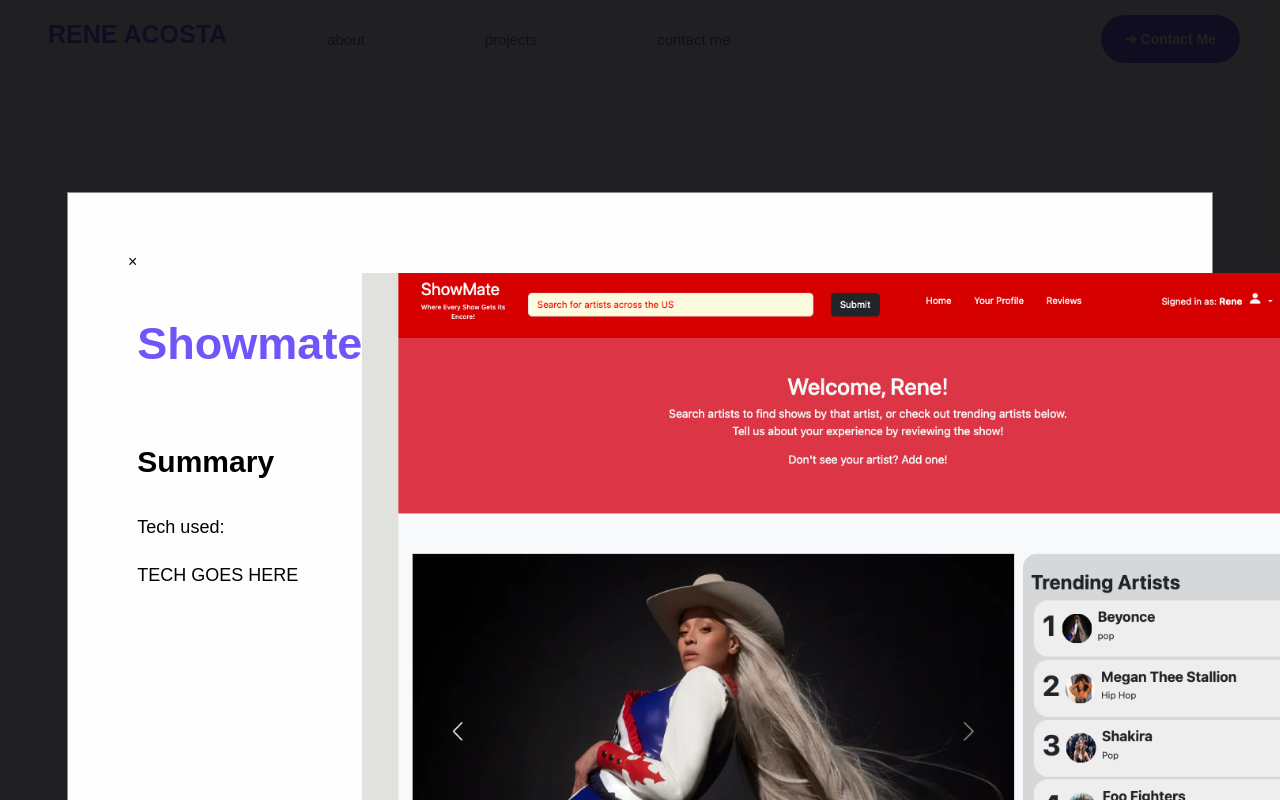
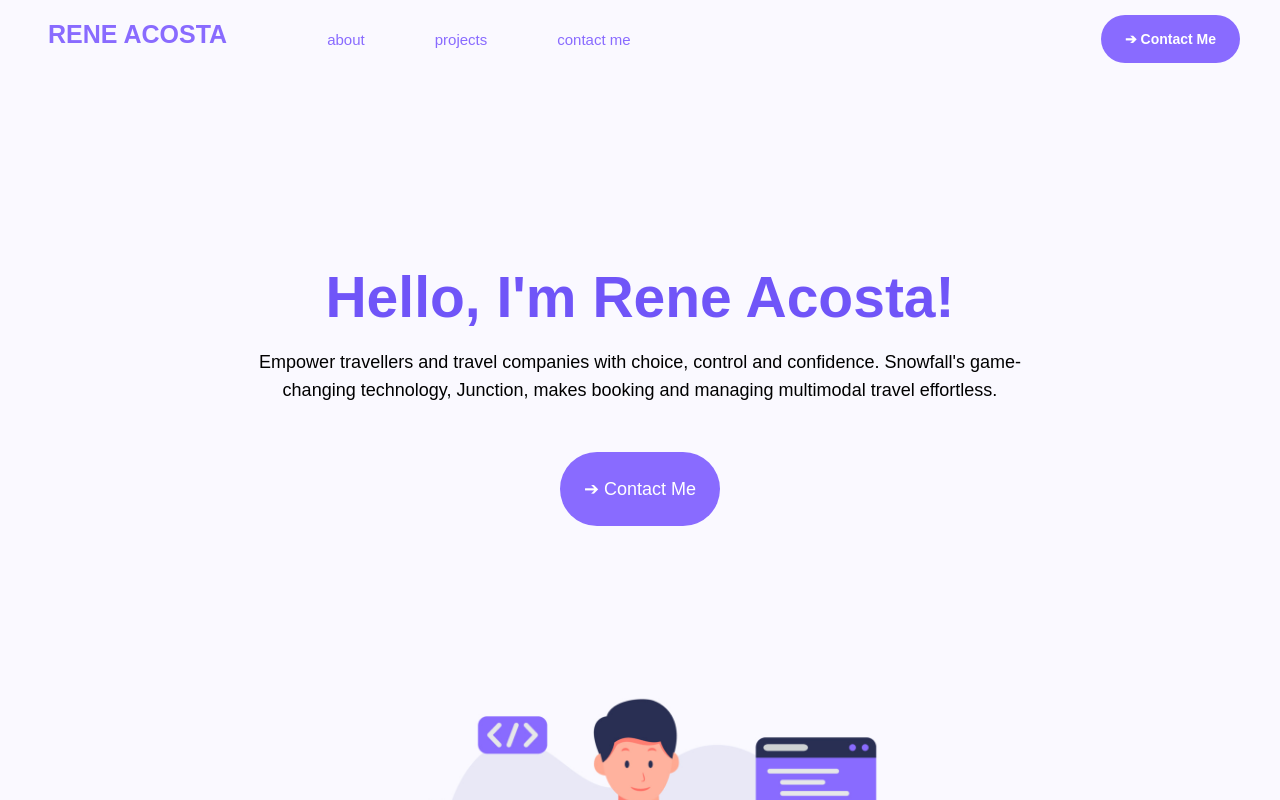
Before and after one commit to racosta323/rene-acosta-portfolio, a React (Create React App) app: page / in a window 1280 px wide. Shown: the top 800 px of the page. Built offline with nearby package versions, Linux system fonts and the light colour scheme.

Commit message:
opens/closes modals

```diff
--- a/src/App.css
+++ b/src/App.css
@@ -35,7 +35,7 @@ li a {
   display:block;
   color: #896bff;
   text-align: center;
-  padding: 0px 60px 0px 60px;
+  padding: 0px 10px 0px 60px;
   text-decoration: none;
 }
 
@@ -72,7 +72,7 @@ li a:hover {
   display:block;
   color: white;
   text-align: center;
-  padding: 0px 60px 0px 60px;
+  padding: 0px 10px 0px 60px;
   text-decoration: none;
 }
 
@@ -441,7 +441,7 @@ button:hover {
 }
 
 #modal-right img{
-  width: 1000px;
+  max-width: 1000px;
   padding-top: 20px;
 
 }
--- a/src/Modal.js
+++ b/src/Modal.js
@@ -1,8 +1,11 @@
-function Modal () {
+
+
+function Modal ({ handleClose }) {
+
     return(
         <div className='modal'>
             <div className= 'modal-content'>
-                <span class="close">&times;</span>
+                <span className="close" onClick={handleClose}>&times;</span>
                 <div id="modal-left">
                     <h3>Showmate</h3>
                     <h4>Summary</h4>
--- a/src/Project.js
+++ b/src/Project.js
@@ -1,7 +1,14 @@
 // Individual project that will go on project list
 import Modal from "./Modal";
+import { useState } from 'react'
 
 function Project(){
+
+    const [ showModal, setShowModal ] = useState(false)
+
+    const handleOpenModal = () => setShowModal(true)
+    const handleCloseModal = () => setShowModal(false)
+
     return(
         <>
             <div id="card">
@@ -13,10 +20,10 @@ function Project(){
                     <p>Distribution, retailing, booking and management of all travel related content – in a single platform.</p>
                 </div>
                 <div id='project-btn'>
-                    <button>Discover</button>
+                    <button onClick={handleOpenModal}>Discover</button>
                 </div>
             </div>
-            <Modal/>
+            {showModal ? <Modal handleClose={ handleCloseModal }/> : ''}
         </>
     )
 }
```
